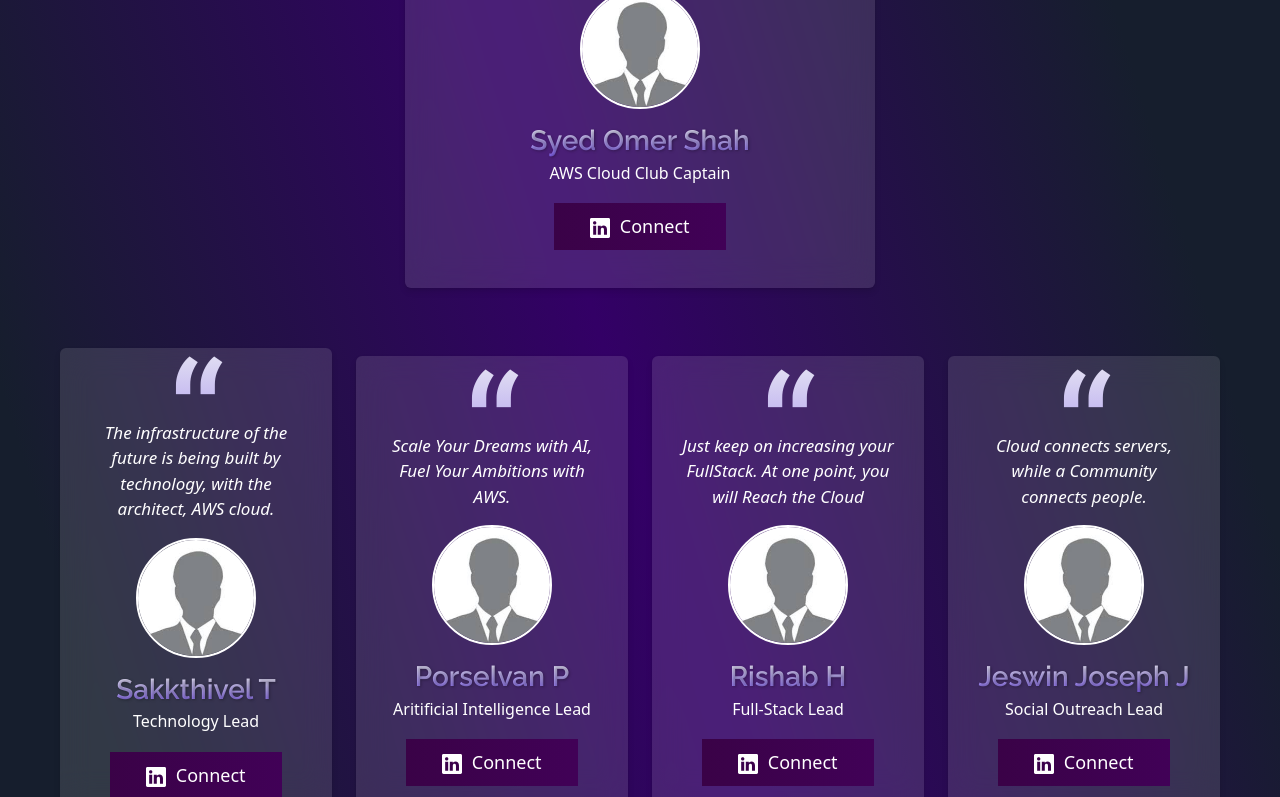
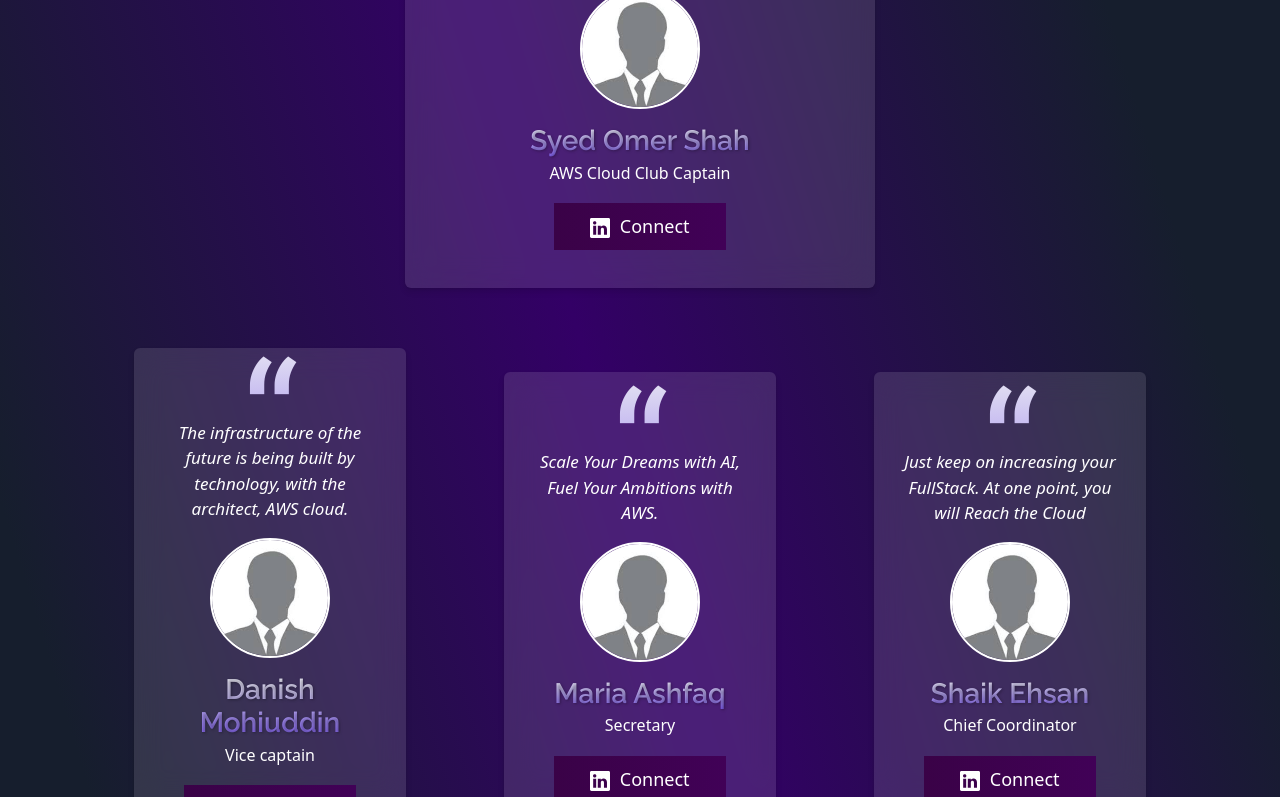
Before and after one commit to devShaik010/aws-cloud-club-site-main, a React (Create React App) app: page /about in a window 1280 px wide. Shown: the part 2000-2797 px from the top of the page. Built offline with nearby package versions, Linux system fonts and the light colour scheme; a web font is replaced by a local one.

Commit message:
Team details added

```diff
--- a/src/Components/AboutSection/AboutSection.jsx
+++ b/src/Components/AboutSection/AboutSection.jsx
@@ -43,7 +43,7 @@ function About() {
         <Col lg={6} className="section-content">
             <h2 className='side-head'>Who we are?</h2>
             <p className='para'>
-              The <b>AWS Cloud Club Panimalar - Chennai</b> is a dynamic Student
+              The <b>AWS Cloud Club MJCET - Hyderabad</b> is a dynamic Student
               Community dedicated to fostering innovation and expertise in cloud computing
               technologies, particularly focusing on Amazon Web Services (AWS). Established
               by a group of passionate students, driven by AWS and supported by faculty mentors,
--- a/src/Components/Footer/Footer.jsx
+++ b/src/Components/Footer/Footer.jsx
@@ -90,7 +90,7 @@ function Footer() {
             style={{ position: "absolute", left: 30, bottom: 0 }}
             className="chennai-identity"
           >
-            <img src={sticker} alt="Namma Chennai"  width={200} />
+            <img src={sticker} alt="Hyd text"  width={200} />
 
             <img src={Lighthouse} alt="Light house" width={200} />
           </div>
@@ -108,7 +108,7 @@ function Footer() {
               </NavLink>
               <br />
               <NavLink
-                to="https://chat.whatsapp.com/Cfpykio9KWW7RXNSsO1saT"
+                to="https://chat.whatsapp.com/BCka3JX7BML77LpIovbVAc"
                 target="_blank"
                 className="useful-links"
               >
@@ -117,7 +117,7 @@ function Footer() {
               </NavLink>{" "}
               <br />
               <NavLink
-                to="https://chat.whatsapp.com/Jk2FRnT1M9j2QHdWa9HhJX"
+                to="https://chat.whatsapp.com/BCka3JX7BML77LpIovbVAc"
                 target="_blank"
                 className="useful-links"
               >
@@ -132,7 +132,7 @@ function Footer() {
                 Contribute
               </h5>
               <NavLink
-                to="mailto:awscc_panimalar_chennai@outlook.com?subject=Intrest%20to%20Present%20a%20topic%20-%20Reg"
+                to="mailto:awscc.mjcet@gmail.com?subject=Intrest%20to%20Present%20a%20topic%20-%20Reg"
                 target="_blank"
                 className="useful-links"
               >
@@ -141,7 +141,7 @@ function Footer() {
               </NavLink>{" "}
               <br />
               <NavLink
-                to="mailto:awscc_panimalar_chennai@outlook.com?subject=Intrest%20to%20Host%20an%20Event%20-%20Reg"
+                to="mailto:awscc.mjcet@gmail.com?subject=Intrest%20to%20Host%20an%20Event%20-%20Reg"
                 target="_blank"
                 className="useful-links"
               >
@@ -150,7 +150,7 @@ function Footer() {
               </NavLink>{" "}
               <br />
               <NavLink
-                to="mailto:awscc_panimalar_chennai@outlook.com?subject=Intrest%20to%20Sponsor%20an%20Event%20-%20Reg"
+                to="mailto:awscc.mjcet@gmail.com?subject=Intrest%20to%20Sponsor%20an%20Event%20-%20Reg"
                 target="_blank"
                 className="useful-links"
               >
--- a/src/Components/TeamSection/TeamSection.jsx
+++ b/src/Components/TeamSection/TeamSection.jsx
@@ -37,7 +37,7 @@ function TeamSection() {
             quote="Take the first step today <br /> In the stairs to Reach the Cloud"
             image={img} title="Syed Omer Shah"
             designation="AWS Cloud Club Captain"
-            connect="https://www.linkedin.com/in/madhavakumar-dhandapani/" />
+            connect="https://www.linkedin.com/in/syed-omer-shah/" />
         </Col>
       </Row>
 
@@ -46,48 +46,50 @@ function TeamSection() {
         <Col lg="3" className='left-member' >
             <TeamCard
             quote="The infrastructure of the future is being built by technology, with the architect, AWS cloud."
-            image={img} title="Sakkthivel T"
-            designation="Technology Lead"
-            connect="https://www.linkedin.com/in/sakkthivelt/"/>
+            image={img} title="Danish Mohiuddin"
+            designation="Vice captain"
+            connect="https://www.linkedin.com/in/mhmmeddanish/"/>
         </Col>
         <Col lg="3" className='right-member' >
             <TeamCard quote="Scale Your Dreams with AI, <br /> Fuel Your Ambitions with AWS. <br />"
-            image={img} title="Porselvan P"
-            designation="Aritificial Intelligence Lead"
-            connect="https://www.linkedin.com/in/porselvan-p-459596232/"/>
+            image={img} title="Maria Ashfaq"
+            designation="Secretary"
+            connect="https://www.linkedin.com/in/maria-ashfaq-2aa240229/"/>
         </Col>
 
         <Col lg="3" className='right-member' >
             <TeamCard quote="Just keep on increasing your FullStack. At one point, you will Reach the Cloud"
             image={img}
-            title="Rishab H"
-            designation="Full-Stack Lead"
-            connect="https://www.linkedin.com/in/hrishab59/"/>
+            title="Shaik Ehsan"
+            designation="Chief Coordinator"
+            connect="https://www.linkedin.com/in/shaik-ehsan-166b67273/"/>
         </Col>
+        </Row>
+        <Row className='members-row-three'>
 
         <Col lg="3"  className='right-member'>
             <TeamCard quote="Cloud connects servers, while a Community connects people. <br />"
-            image={img} title="Jeswin Joseph J"
-            designation="Social Outreach Lead"
-            connect="https://www.linkedin.com/in/jeswinjosephj/"/>
+            image={img} title="Unaisah Noor"
+            designation="Chief Representative"
+            connect="https://www.linkedin.com/in/unaisah-noor/"/>
         </Col>
         <Col lg="3"  className='right-member'>
             <TeamCard quote="Cloud connects servers, while a Community connects people. <br />"
-            image={img} title="Jeswin Joseph J"
-            designation="Social Outreach Lead"
-            connect="https://www.linkedin.com/in/jeswinjosephj/"/>
+            image={img} title="Zayab Ahmed"
+            designation="Outreach Director"
+            connect="https://www.linkedin.com/in/zayab-ahmed-a56529241/"/>
         </Col>
         <Col lg="3"  className='right-member'>
             <TeamCard quote="Cloud connects servers, while a Community connects people. <br />"
-            image={img} title="Jeswin Joseph J"
-            designation="Social Outreach Lead"
-            connect="https://www.linkedin.com/in/jeswinjosephj/"/>
+            image={img} title="Nameera Mohammed"
+            designation="Technical Coordinator"
+            connect="https://www.linkedin.com/in/nameera-m-319bb8273/"/>
         </Col>
         <Col lg="3"  className='right-member'>
             <TeamCard quote="Cloud connects servers, while a Community connects people. <br />"
-            image={img} title="Jeswin Joseph J"
-            designation="Social Outreach Lead"
-            connect="https://www.linkedin.com/in/jeswinjosephj/"/>
+            image={img} title="Syeda Zoya"
+            designation="Treasurer"
+            connect="https://www.linkedin.com/in/syedazoya018/"/>
         </Col>
 
       </Row>
```
